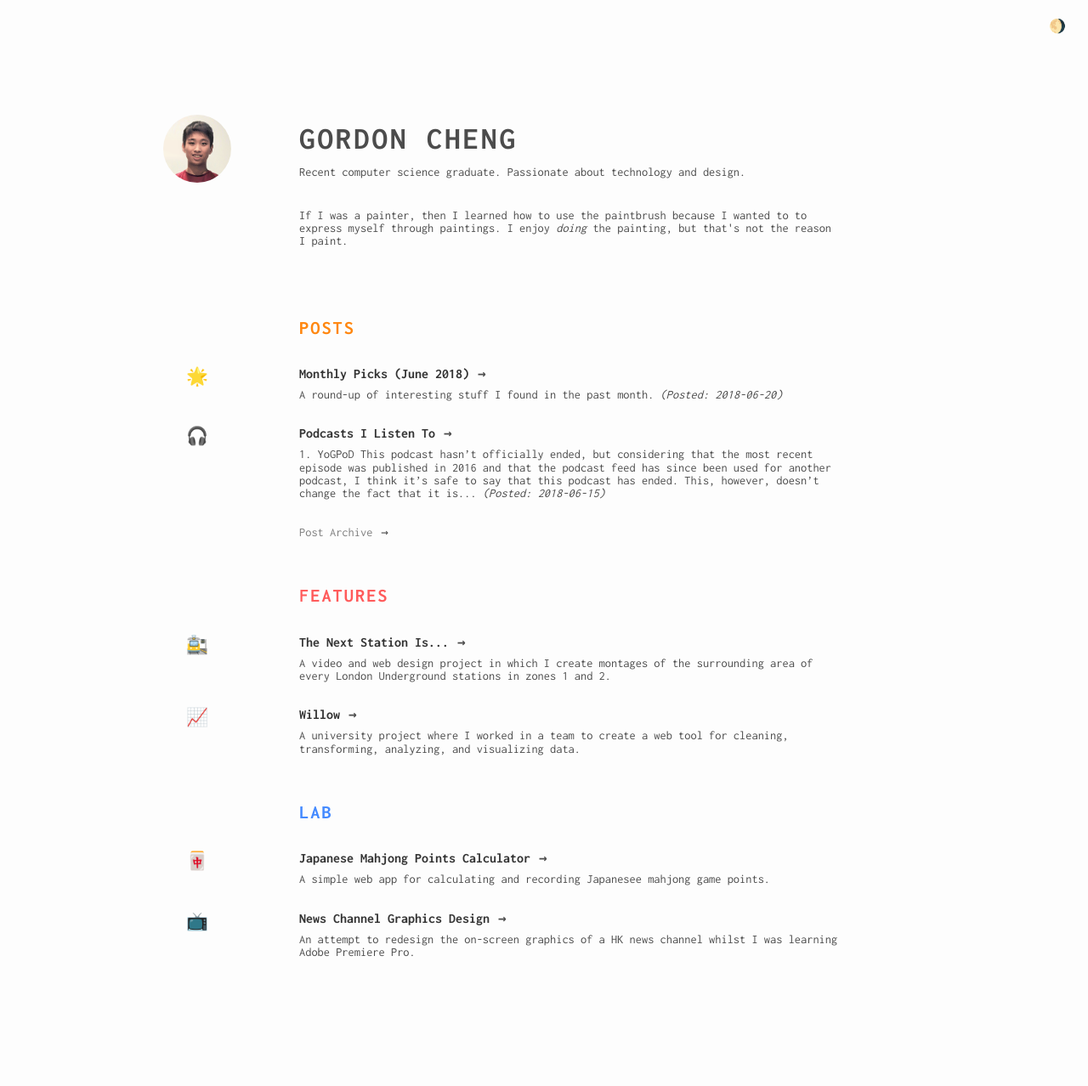
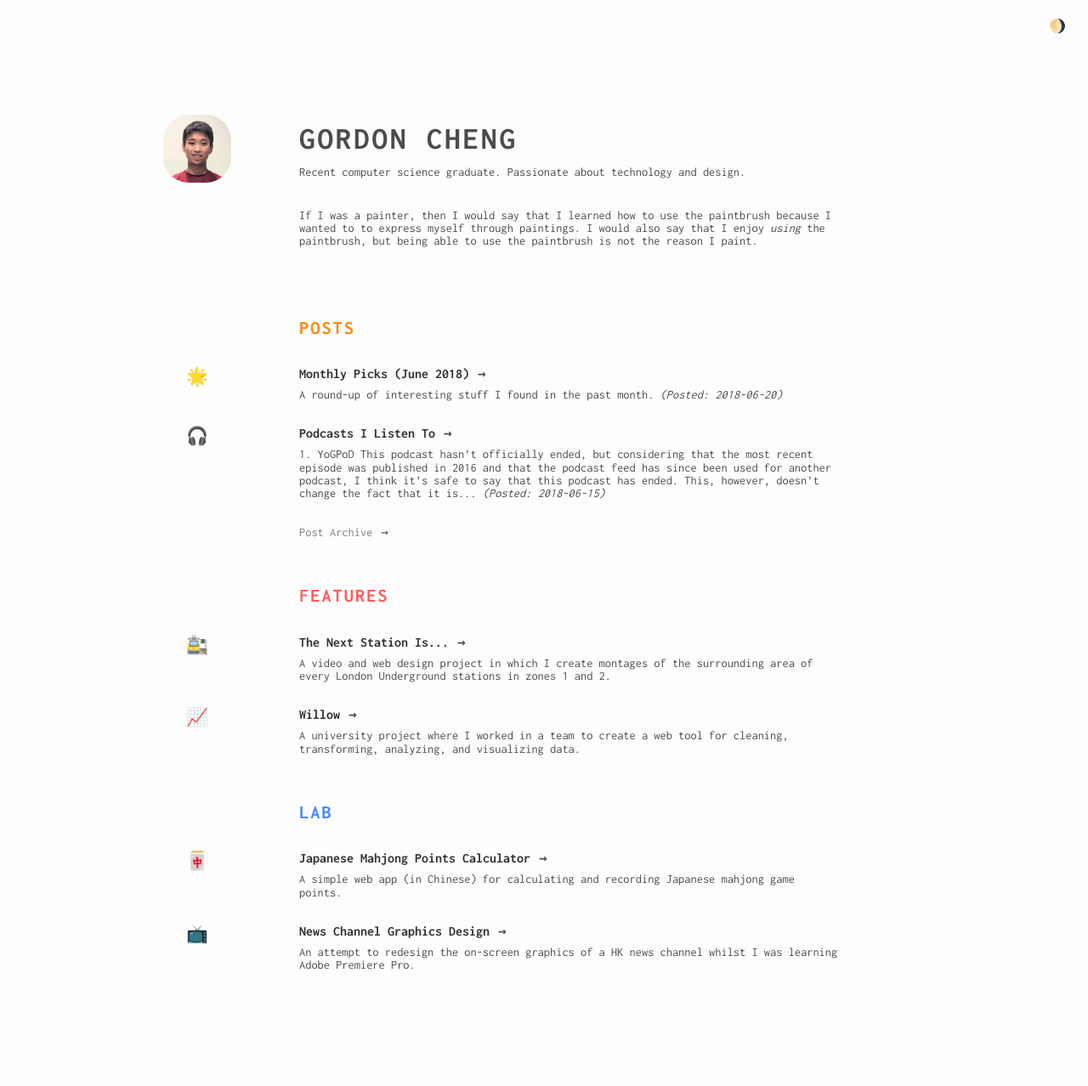
Before and after one commit to gcky/gcky.github.io, a Jekyll site: the page built from index.html, in a window 1280 px wide. Shown: the whole page at 85% size. Built offline with Jekyll 4.4.1, drawn with Linux system fonts in a browser that asks for light colours.

Commit message:
Modify wordings

```diff
--- a/_sass/_index.scss
+++ b/_sass/_index.scss
@@ -81,7 +81,7 @@ body {
     align-items: center;
 }
 .cover--profile-pic {
-    border-radius: 100%;
+    border-radius: 37.5%;
     max-width: 80px;
 
     &.small {
@@ -271,6 +271,9 @@ body {
         -ms-grid-column-span: 2;
         align-items: flex-start;
     }
+    .cover--profile-pic {
+        margin-bottom: 10px;
+    }
     .right-details__title--name {
         &.small {
             &:before {
--- a/index.html
+++ b/index.html
@@ -19,7 +19,7 @@ permalink: /
     <div class="home-item article-container--generic">
         <div class="right-details">
             <div class="right-details__description">
-                If I was a painter, then I learned how to use the paintbrush because I wanted to to express myself through paintings. I enjoy <em>doing</em> the painting, but that's not the reason I paint.
+                If I was a painter, then I would say that I learned how to use the paintbrush because I wanted to to express myself through paintings. I would also say that I enjoy <em>using</em> the paintbrush, but being able to use the paintbrush is not the reason I paint.
             </div>
         </div>
     </div>
@@ -99,7 +99,7 @@ permalink: /
         <div class="right-details">
             <a class="title-links" href="http://gcky.github.io/jp-mahjong-calc"><h1 class="right-details__title--generic">Japanese Mahjong Points Calculator</h1></a>
             <div class="right-details__description">
-                A simple web app for calculating and recording Japanesee mahjong game points.
+                A simple web app (in Chinese) for calculating and recording Japanese mahjong game points.
             </div>
         </div>
     </div>
@@ -111,8 +111,7 @@ permalink: /
         <div class="right-details">
             <h1 class="right-details__title--generic">News Channel Graphics Design</h1>
             <div class="right-details__description">
-                    An attempt to redesign the on-screen graphics of a HK news channel whilst I was learning
-                    Adobe Premiere Pro.
+                    An attempt to redesign the on-screen graphics of a HK news channel whilst I was learning Adobe Premiere Pro.
             </div>
         </div>
     </div>
```
